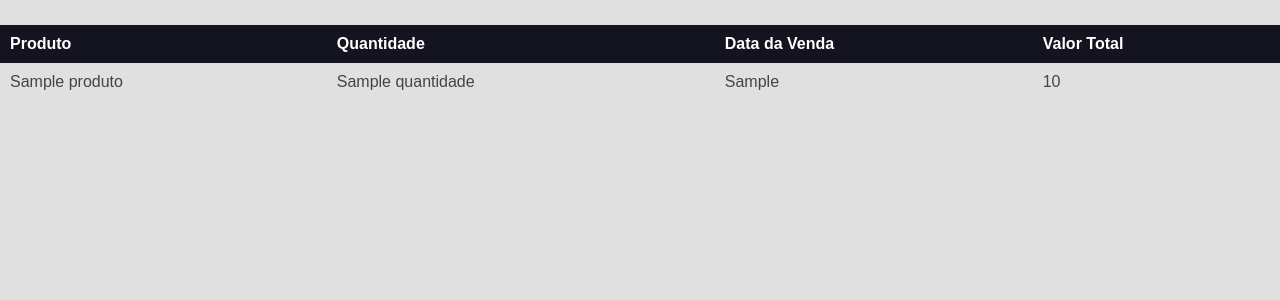
After one commit to KauanMonteiro/controle-de-estoque, a Django app: template estoque/templates/pages/recebimentos.html in a window 1280 px wide. The commit adds this page. Shown: the top 300 px of the page. Run offline with Django 3.2, Linux system fonts and the light colour scheme; the template is opened without the code that fills it: most values are stand-ins (such as "Sample title", 1, 10 or a date in 2020).

Commit message:
criado o campo preco no models Produto,adicionado na dashboard grafico de faturamento, na area de recebimentos foi adicionada a tabela de recebimento.

```diff
--- a/estoque/models.py
+++ b/estoque/models.py
@@ -28,6 +28,7 @@ class Fornecedor(models.Model):
 class Produto(models.Model):
     nome = models.CharField(max_length=100)
     quantidade = models.IntegerField(default=0)
+    preco = models.DecimalField(max_digits=10, decimal_places=2,null=True)
     fornecedor = models.ForeignKey(Fornecedor, on_delete=models.CASCADE)
 
     def __str__(self) -> str:
--- a/estoque/templates/pages/area_despesas.html
+++ b/estoque/templates/pages/area_despesas.html
@@ -1,4 +1,3 @@
-
 {% include "partials/head.html" %}
 <header class="main-header-container">
     <div class="main-header container">
--- /dev/null
+++ b/estoque/templates/pages/recebimentos.html
@@ -0,0 +1,3 @@
+{% include "partials/head.html" %}
+
+{% include "partials/tabela_recebimentos.html" %}
--- a/estoque/templates/partials/menu_home.html
+++ b/estoque/templates/partials/menu_home.html
@@ -29,7 +29,7 @@
             <a href="{% url "vendas" %}" class="botao-menu-home"><i class="fas fa-cash-register"></i> Registrar Vendas</a>
             <a href="{% url "dashboard" %}" class="botao-menu-home"><i class="fas fa-chart-line"></i> Dashboard</a>
             <a href="{% url "area_despesas" %}" class="botao-menu-home"><i class="fas fa-money-bill-wave"></i> Despesas</a>
-            <a href="" class="botao-menu-home"><i class="fas fa-hand-holding-usd"></i> Recebimento</a>
+            <a href="{% url "recebimentos" %}" class="botao-menu-home"><i class="fas fa-hand-holding-usd"></i> Recebimento</a>
         </div>
     </div>
 </div>
--- /dev/null
+++ b/estoque/templates/partials/tabela_recebimentos.html
@@ -0,0 +1,22 @@
+<div class="tabela">
+    <table>
+        <thead>
+            <tr>
+                <th>Produto</th>
+                <th>Quantidade</th>
+                <th>Data da Venda</th>
+                <th>Valor Total</th>
+            </tr>
+        </thead>
+        <tbody>
+            {% for venda in vendas %}
+            <tr>
+                <td>{{ venda.produto }}</td>
+                <td>{{ venda.quantidade }}</td>
+                <td>{{ venda.data_venda }}</td>
+                <td>{{ venda.total }}</td>
+            </tr>
+            {% endfor %}
+        </tbody>
+    </table>
+</div>
--- a/estoque/urls.py
+++ b/estoque/urls.py
@@ -20,5 +20,6 @@ urlpatterns = [
     path('cadastro_cliente/', views.cadastro_cliente, name='cadastro_cliente'),
     path('lista_clientes',views.lista_clientes,name='lista_clientes'),
     path('editar_cliente/<int:id>/', views.editar_cliente,name='editar_cliente'),
-    path('excluir_cliente/<int:id>',views.excluir_cliente, name='excluir_cliente')
+    path('excluir_cliente/<int:id>',views.excluir_cliente, name='excluir_cliente'),
+    path('recebimentos/',views.recebimentos, name='recebimentos')
     ]
```
Also changed, not shown: estoque/templates/pages/dashboard.html (+6 -0 lines), estoque/views.py (+32 -1 lines), estoque/migrations/0009_produto_preco_alter_cliente_documento_and_more.py (added).
